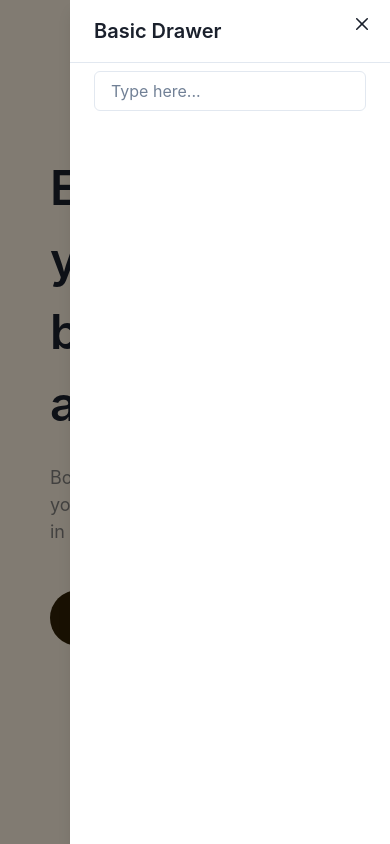
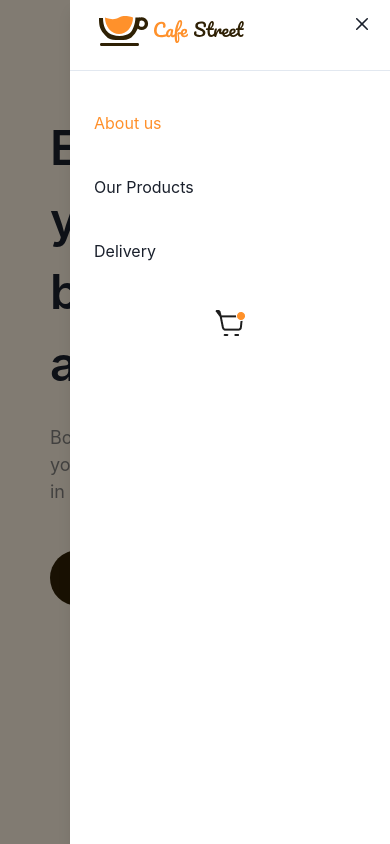
Before and after one commit to AlexandreOSouza/coffee-shop, a Next.js app: page / in a window 390 px wide. Both pictures are taken after a click on the button 320 px from the left and 50 px from the top of the page. Shown: the top 844 px of the page. Built offline with nearby package versions, Linux system fonts and the light colour scheme.

Commit message:
chore: fix mobile layout and add mobile menu

```diff
--- a/components/nav/index.jsx
+++ b/components/nav/index.jsx
@@ -1,4 +1,4 @@
-import { Button, Drawer, DrawerBody, DrawerCloseButton, DrawerContent, DrawerHeader, DrawerOverlay, Flex, IconButton, Input, Text } from "@chakra-ui/react"
+import { Button, Drawer, DrawerBody, DrawerCloseButton, DrawerContent, DrawerHeader, DrawerOverlay, Flex, IconButton, Input, Text, Box } from "@chakra-ui/react"
 import Image from "next/image"
 import CartButton from "../buttons/cart"
 import SearchInput from "../input/search"
@@ -17,27 +17,28 @@ const Nav = () => {
     }
     return (
         <>
-        <Flex width={'100%'} justifyContent={'space-between'} alignItems={'center'} display={{base: 'none', md: 'flex'}}>
+            <Flex flex={1} width={'100%'} justifyContent={'space-between'} alignItems={'center'} display={{base: 'none', md: 'flex'}} position={'fixed'} px={'80px'} pt={'30px'} zIndex={1}>
                 <Image src={'/static/images/logo_coffe.svg'} width={'150px'} height={'30px'} />
 
-            <Flex justifyContent={'space-between'} width={'300px'}>
-                <a href="#">
+                <Flex justifyContent={'space-evenly'} flex={1}>
+                    <a href="#about">
                         <Text color={'primary'}>About us</Text>
                     </a>
-                <a href="#">
+                    <a href="#products">
                         <Text>Our Products</Text>
                     </a>
-                <a href="#">
+                    <a href="#delivery">
                         <Text>Delivery</Text>
                     </a>
                 </Flex>
-            <Flex justifyContent={'space-between'} width={'300px'}>
+                <Flex justifyContent={'space-between'} >
                     <SearchInput />
                     <CartButton />
                 </Flex>
             </Flex>
+            <Box width={'100%'} display={{base: 'flax', md: 'none'}} position={'fixed'} zIndex={1} p={8}>
                 <Flex width={'100%'} justifyContent={'flex-end'}>
-            <IconButton icon={<HamburgerIcon />} ref={btnRef} colorScheme='teal' onClick={onOpen}/>
+                    <IconButton icon={<HamburgerIcon />} ref={btnRef} color={'secondary'} background={'transparent'} onClick={onOpen}/>
                 </Flex>
                 <Drawer
                     isOpen={isOpen}
@@ -49,15 +50,27 @@ const Nav = () => {
                     <DrawerContent>
 
                         <DrawerCloseButton />
-                <DrawerHeader borderBottomWidth='1px'>Basic Drawer</DrawerHeader>
+                        <DrawerHeader borderBottomWidth='1px'>
+                            <Image src={'/static/images/logo_coffe.svg'} width={'150px'} height={'30px'} />
+                        </DrawerHeader>
 
-                <DrawerBody>
-                    <Input placeholder='Type here...' />
+                        <DrawerBody pt={10}>
+                            <Flex justifyContent={'space-between'} width={'100%'} rowGap={10} flexDir={'column'}>
+                                <a href="#about">
+                                    <Text color={'primary'}>About us</Text>
+                                </a>
+                                <a href="#products">
+                                    <Text>Our Products</Text>
+                                </a>
+                                <a href="#delivery">
+                                    <Text>Delivery</Text>
+                                </a>
+                                <CartButton />
+                            </Flex>
                         </DrawerBody>
-
-
                     </DrawerContent>
                 </Drawer>
+            </Box>
         </>
     )
 }
--- a/components/sections/aboutUs/index.jsx
+++ b/components/sections/aboutUs/index.jsx
@@ -19,6 +19,7 @@ const AboutUsSection = () => {
             pb={'62px'}
             columnGap={'170px'}
             mt={{base: '0px', md: '150px'}}
+            id={'about'}
         >
             <Flex
                 background={'linear-gradient(180deg, rgba(255, 255, 255, 0.4) 0%, rgba(255, 255, 255, 0.7) 100%)'}
--- a/components/sections/hero/index.jsx
+++ b/components/sections/hero/index.jsx
@@ -4,6 +4,8 @@ import ContentHero from "./content"
 
 const HeroSection = () => {
     return (
+        <>
+            <Nav />
             <Flex
                 width={'100%'}
                 px={{base: '50px', md: '132px'}}
@@ -16,9 +18,10 @@ const HeroSection = () => {
                 backgroundPosition={'center'}
                 backgroundRepeat={'no-repeat'}
             >
-            <Nav />
+
                 <ContentHero />
             </Flex>
+        </>
     )
 }
 
--- a/components/sections/howToUse/index.jsx
+++ b/components/sections/howToUse/index.jsx
@@ -22,7 +22,7 @@ const SERVICES = [
 
 const HowToUseSection = () => {
     return (
-        <Flex justifyContent={'center'} alignItems={'center'}>
+        <Flex justifyContent={'center'} alignItems={'center'} id={'delivery'}>
             <Flex
                 mt={'120px'}
                 px={{base: '60px', md: '135px'}}
--- a/components/sections/specialMenu/index.jsx
+++ b/components/sections/specialMenu/index.jsx
@@ -49,7 +49,7 @@ const SPECIAL = [
 
 const SpecialMenuSection = () => {
     return (
-        <Flex justifyContent={'center'} alignItems={'center'}>
+        <Flex justifyContent={'center'} alignItems={'center'} id={'products'}>
             <Flex
                 mt={{base: '80px', md: '120px'}}
                 px={'135px'}
--- a/pages/_app.jsx
+++ b/pages/_app.jsx
@@ -6,6 +6,7 @@ import Head from 'next/head';
 
 function MyApp({ Component, pageProps }) {
   return (
+
     <>
       <ChakraProvider theme={theme}>
         <Head>
--- a/styles/globals.css
+++ b/styles/globals.css
@@ -4,4 +4,6 @@ body {
   margin: 0;
   font-family: poppins, sans-serif;
   overflow-x: hidden;
+  scroll-behavior: smooth;
+
 }
```
Lines whose indentation alone changed are shown as unchanged.
